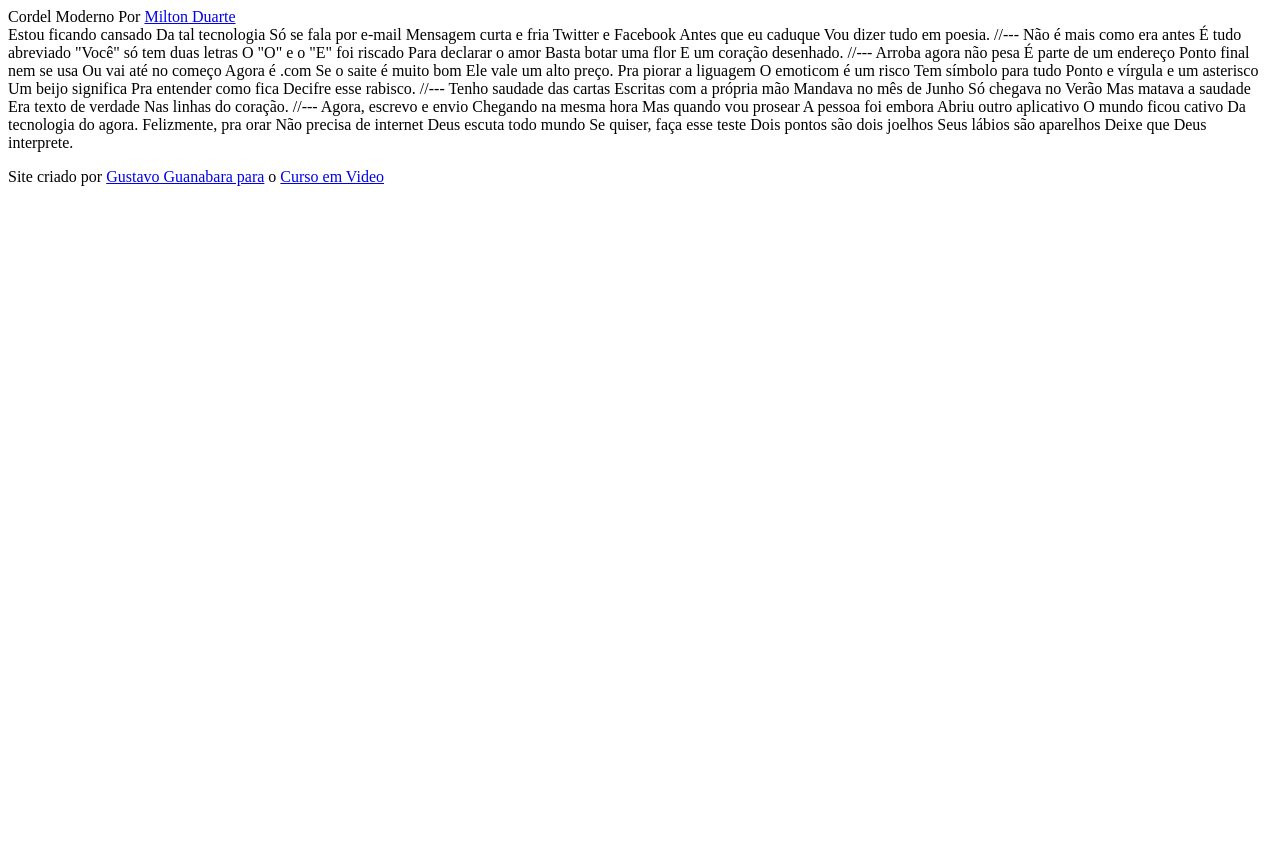
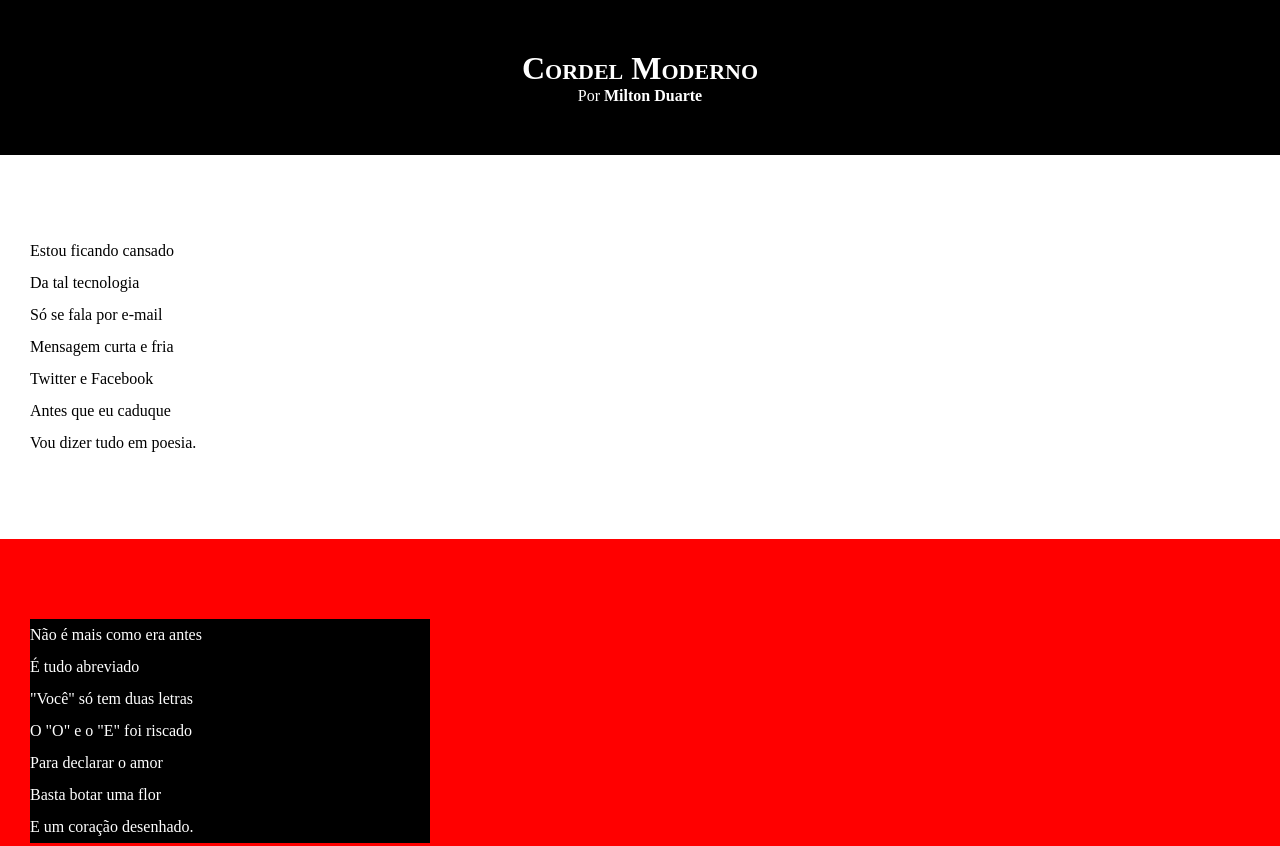
Before and after one commit to kentrist/html-css, a plain HTML site: page deasfio/Desafio 012/index.html in a window 1280 px wide. Shown: the top 846 px of the page. Before the commit the page ends 800 px from the top, so only its background shows below. Drawn offline with Linux system fonts and the light colour scheme.

Commit message:
atualizações do desafio 12

```diff
--- a/deasfio/Desafio 012/index.html
+++ b/deasfio/Desafio 012/index.html
@@ -4,77 +4,95 @@
     <meta charset="UTF-8">
     <meta name="viewport" content="width=device-width, initial-scale=1.0">
     <title>Cordel Moderno</title>
+    <link rel="stylesheet" href="style.css">
 </head>
 <body>
     <header>
-        Cordel Moderno
-        Por <a href="https://www.recantodasletras.com.br/poesias/3186743]" target="_blank">Milton Duarte</a>
+        <h1>Cordel Moderno</h1>
+
+        <p>Por <a href="https://www.recantodasletras.com.br/poesias/3186743]" target="_blank">Milton Duarte</a></p>
 
     </header>
 
-    Estou ficando cansado
-    Da tal tecnologia
-    Só se fala por e-mail
-    Mensagem curta e fria
-    Twitter e Facebook
-    Antes que eu caduque
-    Vou dizer tudo em poesia.
+    <section class="normal">
+        <p>
+            Estou ficando cansado <br>
+            Da tal tecnologia <br>
+            Só se fala por e-mail <br>
+            Mensagem curta e fria <br>
+            Twitter e Facebook <br>
+            Antes que eu caduque <br>
+            Vou dizer tudo em poesia.
+        </p>
+    </section>
 
-    //---
+    <section class="imagem">
+        <p>
+            Não é mais como era antes <br>
+            É tudo abreviado <br>
+            "Você" só tem duas letras <br>
+            O "O" e o "E" foi riscado <br>
+            Para declarar o amor <br>
+            Basta botar uma flor <br>
+            E um coração desenhado.
+        </p>
+    </section>
 
-    Não é mais como era antes
-    É tudo abreviado
-    "Você" só tem duas letras
-    O "O" e o "E" foi riscado
-    Para declarar o amor
-    Basta botar uma flor
-    E um coração desenhado.
+    <section class="normal">
+        <p>
+            Arroba agora não pesa <br>
+            É parte de um endereço <br>
+            Ponto final nem se usa <br>
+            Ou vai até no começo <br>
+            Agora é .com <br>
+            Se o saite é  muito bom <br>
+            Ele vale um alto preço.
+        </p>
 
-    //---
+        <p>
+            Pra piorar a liguagem <br>
+            O emoticom é um risco <br>
+            Tem símbolo para tudo <br>
+            Ponto e vírgula e um asterisco <br>
+            Um beijo significa <br>
+            Pra entender como fica <br>
+            Decifre esse rabisco.
+        </p>
+    </section>
 
-    Arroba agora não pesa
-    É parte de um endereço
-    Ponto final nem se usa
-    Ou vai até no começo
-    Agora é .com
-    Se o saite é muito bom
-    Ele vale um alto preço.
+    <section class="imagem">
+        <p>
+            Tenho saudade das cartas <br>
+            Escritas com a própria mão <br>
+            Mandava no mês de Junho <br>
+            Só chegava no Verão <br>
+            Mas matava a saudade <br>
+            Era texto de verdade <br>
+            Nas linhas do coração.
+        </p>
+    </section>
 
-    Pra piorar a liguagem
-    O emoticom é um risco
-    Tem símbolo para tudo
-    Ponto e vírgula e um asterisco
-    Um beijo significa
-    Pra entender como fica
-    Decifre esse rabisco.
+    <section class="normal">
+        <p>
+            Agora, escrevo e envio <br>
+            Chegando na mesma hora <br>
+            Mas quando vou prosear <br>
+            A pessoa foi embora <br>
+            Abriu outro aplicativo <br>
+            O mundo ficou cativo <br>
+            Da tecnologia do agora.
+        </p>
 
-    //---
-
-    Tenho saudade das cartas
-    Escritas com a própria mão
-    Mandava no mês de Junho
-    Só chegava no Verão
-    Mas matava a saudade
-    Era texto de verdade
-    Nas linhas do coração.
-
-    //---
-
-    Agora, escrevo e envio
-    Chegando na mesma hora
-    Mas quando vou prosear
-    A pessoa foi embora
-    Abriu outro aplicativo
-    O mundo ficou cativo
-    Da tecnologia do agora.
-
-    Felizmente, pra orar
-    Não precisa de internet
-    Deus escuta todo mundo
-    Se quiser, faça esse teste
-    Dois pontos são dois joelhos
-    Seus lábios são aparelhos
-    Deixe que Deus interprete.
+        <p>
+            Felizmente, pra orar <br>
+            Não precisa de internet <br>
+            Deus escuta todo mundo <br>
+            Se quiser, faça esse teste <br>
+            Dois pontos são dois joelhos <br>
+            Seus lábios são aparelhos <br>
+            Deixe que Deus interprete.
+        </p>
+    </section>
 
     <footer>
         <p>
--- /dev/null
+++ b/deasfio/Desafio 012/style.css
@@ -0,0 +1,59 @@
+@charset "UTF-8";
+
+*{
+    margin: 0px;
+    padding: 0px;
+}
+
+html, body {
+    min-height: 100vh;
+    background-color: darkgray;
+}
+header{
+    background-color: black;
+    color: white;
+    text-align: center;
+}
+header > h1 {
+    padding-top: 50px;
+    font-variant:small-caps ;
+}
+header > p {
+    padding-bottom: 50px;
+}
+a {
+    color: white;
+    text-decoration: none;
+    font-weight: bolder;
+}
+a:hover {
+    text-decoration: underline;
+}
+
+section {
+    padding-top: 10vh;
+    padding-bottom: 10vh;
+    line-height: 2em;
+    padding-left: 30px;
+}
+
+section.normal{
+     background-color: white;
+     color: black;
+}
+
+section.imagem {
+    background-color: red;
+    color: white;
+}
+section.imagem > p {
+    width: 400px;
+    background-color: black;
+}
+
+footer {
+    background-color: black;
+    color: white;
+    padding: 10px;
+    text-align: center;
+}
```
